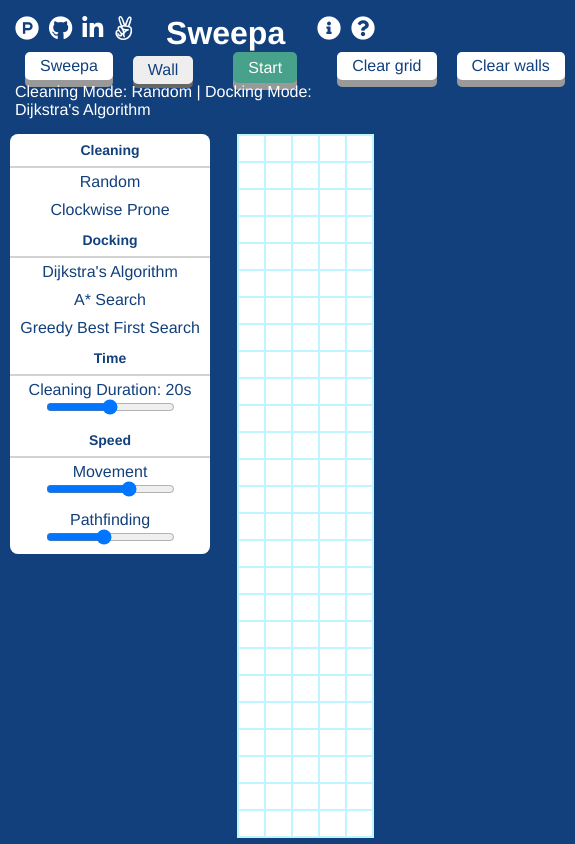
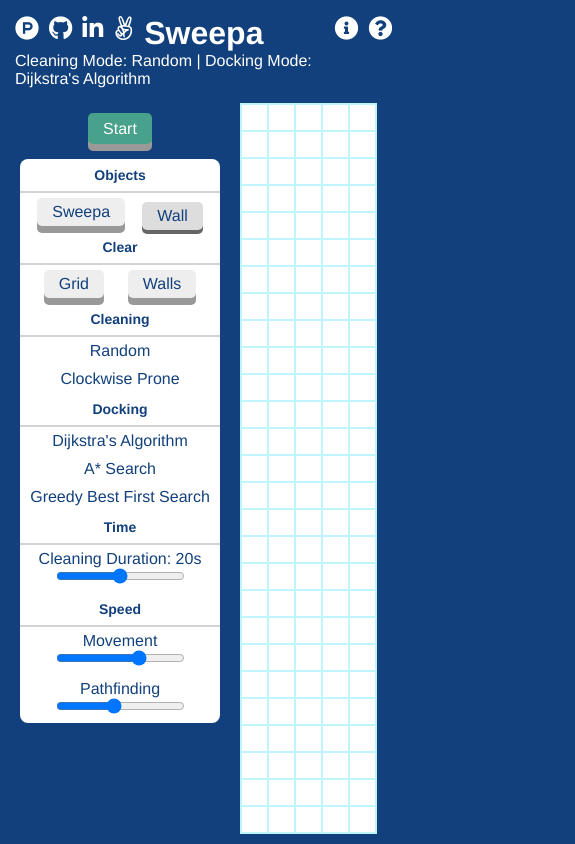
Before and after one commit to mace141/Sweepa, a website built with webpack: page index.html in a window 390 px wide. Shown: the whole page, 575 px wide, since content can reach past the window. Built offline with Linux system fonts and the light colour scheme.

Commit message:
Add buttons to sidebar

```diff
--- a/index.html
+++ b/index.html
@@ -59,67 +59,30 @@
           </div>
         </div>
       </nav>
-      <nav class='bottom-nav'>
-        <div class='object-btns'>
-          <!-- <div class='dropdown-ctnr options-ctnr'>
-            <button id='options-btn'>Options <span></span></button>
-            <ul class='options dropdown'>
-              <p class='category'>Time</p>
-              <li>
-                <label for="clean-duration">Cleaning Duration: <span id='seconds'>20</span>s</label>
-                <input type="range" id="cleaning-duration"
-                       min="10" max="30" value="20"
-                >
-              </li>
-              <p class='category'>Speed</p>
-              <li>
-                <label for="move-speed">Movement</label>
-                <input type="range" id="move-speed"
-                       min="1" max="10" value="7"
-                >
-              </li>
-              <li>
-                <label for="search-speed">Pathfinding</label>
-                <input type="range" id="search-speed"
-                       min="1" max="10" value="5"
-                >
-              </li>
-            </ul>
-          </div> -->
-          <div>
-            <button id='sweepa-btn' class='button'>Sweepa</button>
-          </div>
-          <div>
-            <button id='wall-btn' class='button selected'>Wall</button>
-          </div>
-        </div>
-        <button id='start-btn' class='button'>Start</button>
-        <div class='util-btns'>
-          <div>
-            <button id='clear-grid' class='button'>Clear grid</button>
-          </div>
-          <div>
-            <button id='clear-walls' class='button'>Clear walls</button>
-          </div>
-          <!-- <div class='dropdown-ctnr modes-ctnr'>
-            <button id='modes-btn'>Modes <span></span></button>
-            <ul class='dropdown modes'>
-              <p class='category'>Cleaning</p>
-              <li id='random'>Random</li>
-              <li id='clockwise'>Clockwise Prone</li>
-              <p class='category'>Docking</p>
-              <li id='dijkstras'>Dijkstra's Algorithm</li>
-              <li id='a star'>A* Search</li>
-              <li id='greedy'>Greedy Best First Search</li>
-            </ul>
-          </div> -->
-        </div>
-      </nav>
       <p class='current-modes'>Cleaning Mode: <span id='cleaning'>Random</span> | Docking Mode: <span id='docking'>Dijkstra's Algorithm</span></p>
     </header>
     <main>
-      <div>
-        <aside>
+      <aside>
+        <button id='start-btn' class='button'>Start</button>
+        <div id='controls'>
+          <p class='category'>Objects</p>
+          <ul class='buttons'>
+            <li>
+              <button id='sweepa-btn' class='button'>Sweepa</button>
+            </li>
+            <li>
+              <button id='wall-btn' class='button selected'>Wall</button>
+            </li>
+          </ul>
+          <p class='category'>Clear</p>
+          <ul class='buttons'>
+            <li>
+              <button id='clear-grid' class='button'>Grid</button>
+            </li>
+            <li>
+              <button id='clear-walls' class='button'>Walls</button>
+            </li>
+          </ul>
           <ul class='modes'>
             <p class='category'>Cleaning</p>
             <li id='random'>Random</li>
@@ -151,9 +114,11 @@
               >
             </li>
           </ul>
-        </aside>
+        </div>
+      </aside>
+      <div>
+        <section id='grid'></section>
       </div>
-      <section id='grid'></section>
     </main>
   </body>
 </html>
--- a/src/grid.js
+++ b/src/grid.js
@@ -157,8 +157,8 @@
   }
 
   makeGrid() {
-    const numRows = (window.innerHeight - 165) / 27;
-    const numCols = (window.innerWidth - 260) / 27;
+    const numRows = (window.innerHeight - 125) / 27;
+    const numCols = (window.innerWidth - 270) / 27;
     const grid = document.getElementById('grid');
     const graph = [];
 
--- a/src/stylesheets/header.scss
+++ b/src/stylesheets/header.scss
@@ -5,7 +5,7 @@
   margin: 15px;
 }
 
-.top-nav, .bottom-nav, .links, .info-btns, .object-btns, .util-btns {
+.top-nav, .bottom-nav, .links, .info-btns {
   display: flex;
 }
 
@@ -17,6 +17,10 @@
   a {
     margin-right: 10px;
   }
+}
+
+.info-btns {
+  padding-left: 61px;
 }
 
 .bottom-nav {
@@ -33,65 +37,9 @@
   font-size: 32px;
 }
 
-button {
-  padding: 5px 15px;
-  color: $blue;
-  background: white;
-  border-radius: 5px;
-}
-
-.button {
-  box-shadow: 0 7px #999;
-}
-
-.button:hover {
-  background-color: #eeeeee;
-}
-
-.button:active, button.selected {
-  background-color: #eeeeee;
-  box-shadow: 0 4px #666;
-  transform: translateY(4px);
-  cursor: pointer;
-}
-
-#start-btn {
-  height: 21px;
-  margin: 0 30px;
-  background: rgb(71, 161, 139);
-  color: white;
-  cursor: not-allowed;
-
-  &.enabled {
-    cursor: pointer;
-  }
-
-  &:hover {
-    background: rgb(65, 149, 128);
-  }
-
-  &.pause {
-    background: rgb(161, 71, 71);
-
-    &:hover {
-      background: rgb(149, 65, 65);
-    }
-  }
-}
-
-.object-btns, .util-btns {
-  > div {
-    margin: 0 10px;
-  }
-}
-
 .dropdown-ctnr {
   position: relative;
   margin-left: 10px;
-
-  button {
-    transform: translateY(4px);
-  }
 
   &:hover .dropdown {
     display: block;
@@ -114,78 +62,7 @@
   text-align: center;
 }
 
-// .modes-ctnr.disabled:hover {
-//   button {
-//     cursor: not-allowed;
-//   }
-
-//   .dropdown {
-//     display: none;
-//   }
-// }
-
-// .modes {
-//   width: 200px;
-//   padding: 0;
-//   white-space: nowrap;
-//   overflow: hidden;
-//   transform: translate(50px, 4px);
-
-//   li {
-//     padding: 5px 0;
-//   }
-
-//   li:hover {
-//     background: rgb(236, 236, 236);
-//     cursor: pointer;
-//   }
-// }
-
-// .category {
-//   border-bottom: 2px solid lightgray;
-//   font-weight: 600;
-//   font-size: 14px;
-//   padding: 8px 0;
-
-//   &:hover {
-//     cursor: default;
-//   }
-// }
-
 .current-modes {
   margin: 0 auto;
   font-size: 16px;
 }
-
-// .options {
-//   width: 175px;
-//   padding: 0;
-//   overflow: hidden;
-//   transform: translate(35px, 4px);
-
-//   .category {
-//     padding: 8px 0;
-//     margin: 0;
-//   }
-
-//   li {
-//     margin: 3px 0;
-//     white-space: normal;
-
-//     input {
-//       width: 90%;
-//     }
-//   }
-// }
-
-// .options-ctnr, .modes-ctnr {
-//   > button span {
-//     display: inline-block;
-//     height: 0;
-//     width: 0;
-//     border-top: 7px solid $blue;
-//     border-left: 7px solid transparent;
-//     border-right: 7px solid transparent;
-//     border-bottom: 2px solid transparent;
-//   }
-// }
--- a/src/stylesheets/sidebar.scss
+++ b/src/stylesheets/sidebar.scss
@@ -2,21 +2,32 @@
   display: flex;
 
   aside {
+    display: flex;
+    flex-direction: column;
+    align-items: center;
+  }
+
+  aside > div {
     width: 200px;
     background: white;
     color: $blue;
-    margin: 0px 10px;
+    margin: 0px 20px;
     border-radius: 8px;
     text-align: center;
     overflow: hidden;
 
+    .category {
+      padding: 8px 0;
+      border-bottom: 2px solid lightgray;
+      font-size: 14px;
+      font-weight: 600;
+      cursor: default;
+    }
+
     ul {
-      .category {
-        padding: 8px 0;
-        border-bottom: 2px solid lightgray;
-        font-size: 14px;
-        font-weight: 600;
-        cursor: default;
+      &.buttons {
+        display: flex;
+        justify-content: space-evenly;
       }
 
       li {
@@ -38,3 +49,51 @@
     }
   }
 }
+
+button {
+  padding: 5px 15px;
+  color: $blue;
+  background: #eeeeee;
+  border-radius: 5px;
+}
+
+.button {
+  box-shadow: 0 7px #999;
+}
+
+.button:hover {
+  background-color: #dddddd;
+}
+
+.button:active, button.selected {
+  background-color: #dddddd;
+  box-shadow: 0 4px #666;
+  transform: translateY(4px);
+  cursor: pointer;
+}
+
+#start-btn {
+  height: 21px;
+  margin-top: 10px;
+  margin-bottom: 15px;
+  background: rgb(71, 161, 139);
+  color: white;
+  cursor: not-allowed;
+  align-self: center;
+
+  &.enabled {
+    cursor: pointer;
+  }
+
+  &:hover {
+    background: rgb(65, 149, 128);
+  }
+
+  &.pause {
+    background: rgb(161, 71, 71);
+
+    &:hover {
+      background: rgb(149, 65, 65);
+    }
+  }
+}
```
Also changed, not shown: dist/bundle.js, 1 other file.
